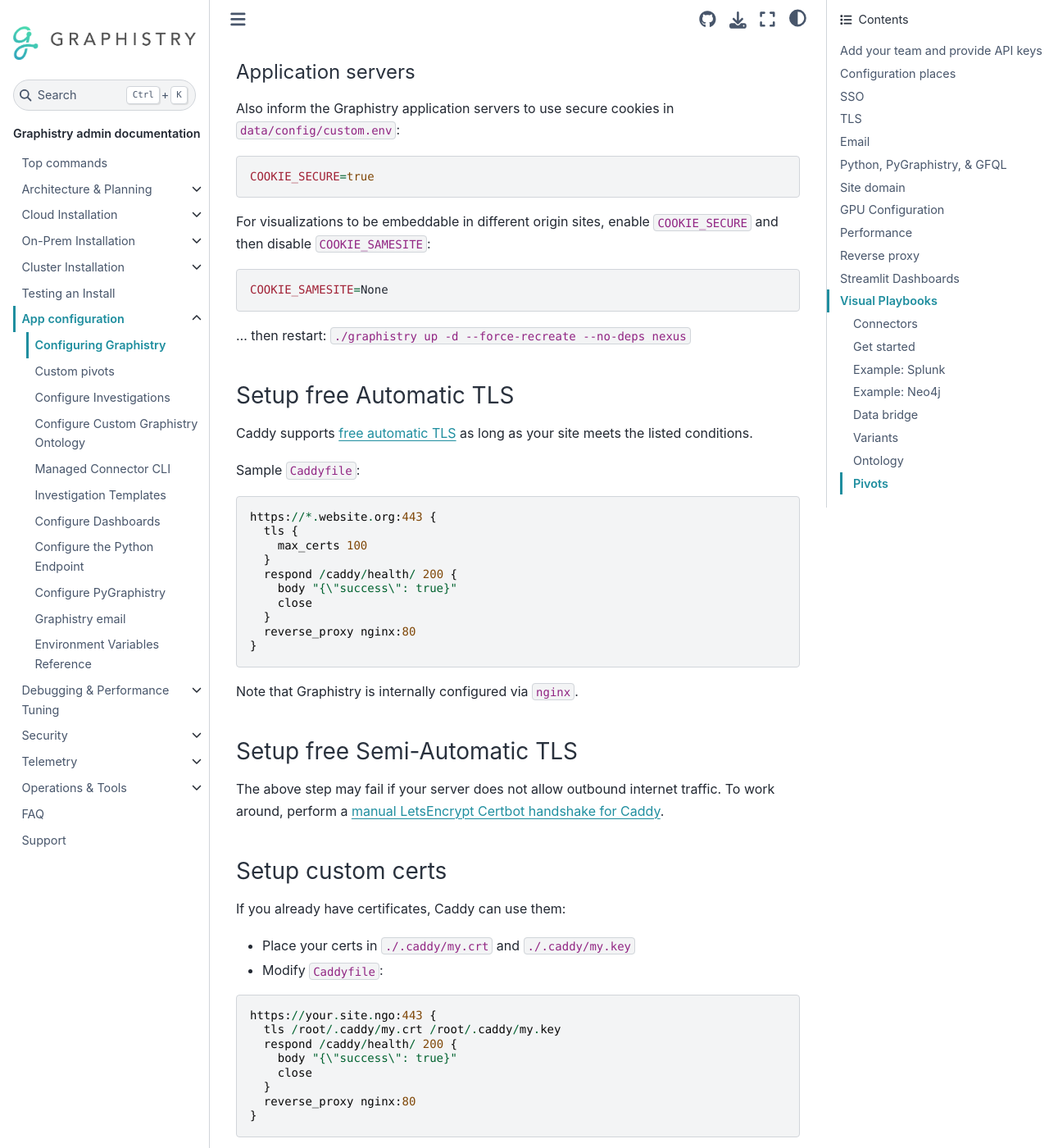
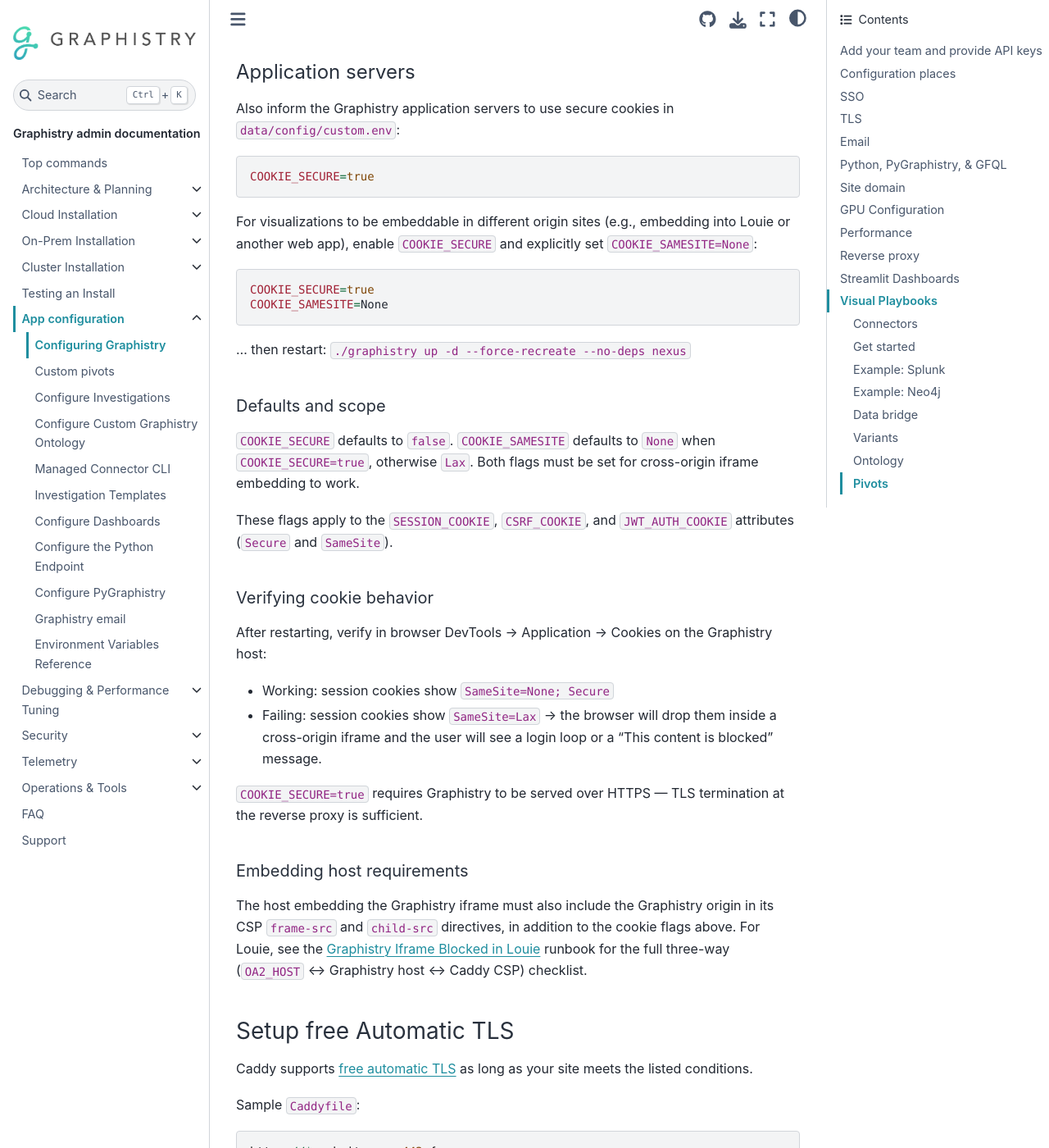
Before and after one commit to graphistry/graphistry-cli, a Sphinx documentation site: the page built from docs/app-config/configure.md, in a window 1280 px wide and 1400 px high, scrolled down 2617 px. Shown: the whole window at 82% size. Built offline with Sphinx 7.4.7 and the Sphinx Book theme 1.1.4, drawn with Linux system fonts in a browser that asks for light colours; the version number could not be read and is left out.

Commit message:
docs(app-config): expand cross-origin embedding cookie guidance
Trello: https://trello.com/c/i1v1nLMu/228
Issue: graphistry/graphistrygpt#2849
Louie runbook: https://louieai-documentation.readthedocs.io/en/latest/admin/100_Graphistry_Iframe_Blocked.html

Builds on the existing COOKIE_SECURE/COOKIE_SAMESITE block:
- Document defaults (COOKIE_SECURE=false; COOKIE_SAMESITE auto-derives).
- Name the cookies affected (SESSION, CSRF, JWT).
- Add a DevTools verification recipe (working vs failing SameSite).
- Add a sub-section for embedding-host CSP requirements with a
  cross-link to the Louie iframe runbook for an end-to-end example.

Co-Authored-By: Claude Opus 4.7 (1M context) <noreply@anthropic.com>

````diff
--- a/docs/app-config/configure.md
+++ b/docs/app-config/configure.md
@@ -93,13 +93,33 @@ Also inform the Graphistry application servers to use secure cookies in `data/co
 COOKIE_SECURE=true
 ```
 
-For visualizations to be embeddable in different origin sites, enable `COOKIE_SECURE` and then disable `COOKIE_SAMESITE`:
+For visualizations to be embeddable in different origin sites (e.g., embedding into Louie or another web app), enable `COOKIE_SECURE` and explicitly set `COOKIE_SAMESITE=None`:
 
 ```bash
+COOKIE_SECURE=true
 COOKIE_SAMESITE=None
 ```
 
 ... then restart: `./graphistry up -d --force-recreate --no-deps nexus`
+
+##### Defaults and scope
+
+`COOKIE_SECURE` defaults to `false`. `COOKIE_SAMESITE` defaults to `None` when `COOKIE_SECURE=true`, otherwise `Lax`. Both flags must be set for cross-origin iframe embedding to work.
+
+These flags apply to the `SESSION_COOKIE`, `CSRF_COOKIE`, and `JWT_AUTH_COOKIE` attributes (`Secure` and `SameSite`).
+
+##### Verifying cookie behavior
+
+After restarting, verify in browser DevTools → Application → Cookies on the Graphistry host:
+
+* Working: session cookies show `SameSite=None; Secure`
+* Failing: session cookies show `SameSite=Lax` → the browser will drop them inside a cross-origin iframe and the user will see a login loop or a "This content is blocked" message.
+
+`COOKIE_SECURE=true` requires Graphistry to be served over HTTPS — TLS termination at the reverse proxy is sufficient.
+
+##### Embedding host requirements
+
+The host embedding the Graphistry iframe must also include the Graphistry origin in its CSP `frame-src` and `child-src` directives, in addition to the cookie flags above. For Louie, see the [Graphistry Iframe Blocked in Louie](https://louieai-documentation.readthedocs.io/en/latest/admin/100_Graphistry_Iframe_Blocked.html) runbook for the full three-way (`OA2_HOST` ↔ Graphistry host ↔ Caddy CSP) checklist.
 
 
 ### Setup free Automatic TLS
````
